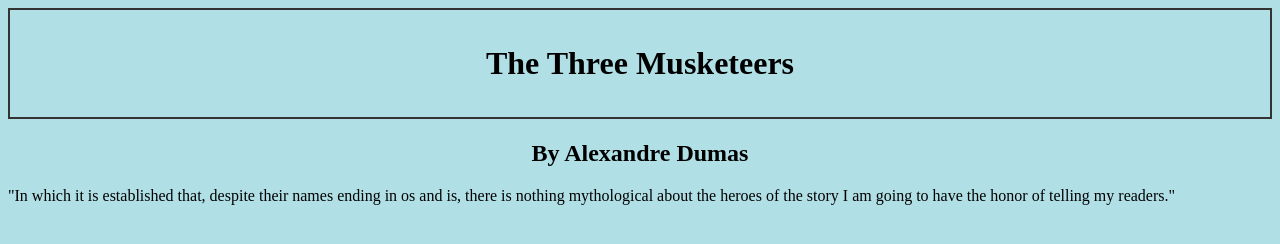
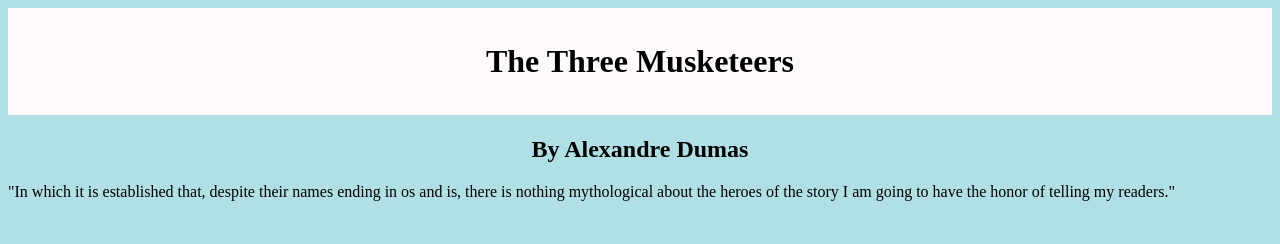
Before and after one commit to siobhanmcconnell/WebDesign, a plain HTML site: page Assignment1/index.html in a window 1280 px wide. Drawn offline with Linux system fonts and the light colour scheme.

Commit message:
Update style.css

```diff
--- a/Assignment1/style/style.css
+++ b/Assignment1/style/style.css
@@ -2,9 +2,9 @@ body {
   background-color: powderblue;
 }
 h1 {
-  border: 2px solid #333;
   padding: 35px;
   text-align: center;
+  background-color: snow;
 }
 
 h2,h3 {
```
